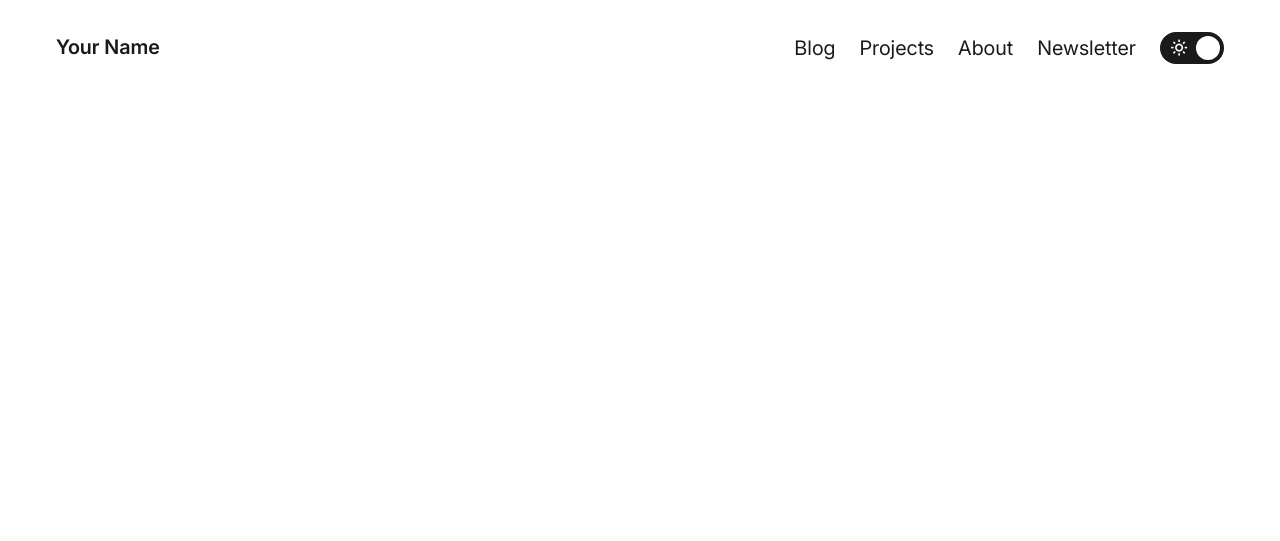
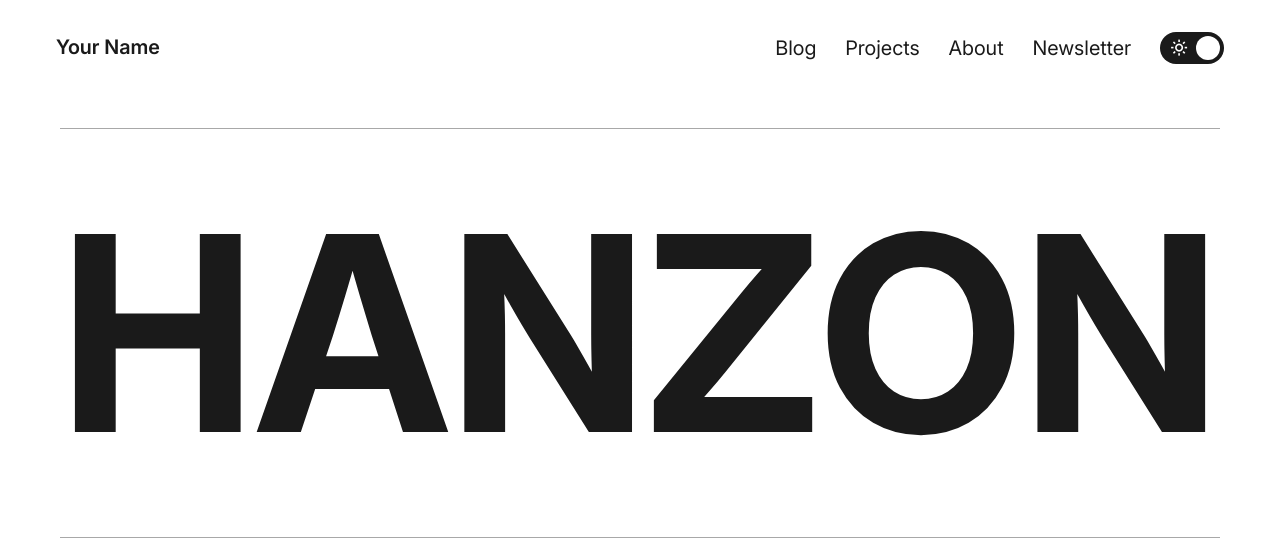
Before and after one commit to hanzchiziterem/hanzon, a plain HTML site: page index.html in a window 1280 px wide. Drawn offline with nearby package versions, Linux system fonts and the light colour scheme.

Commit message:
hero done

```diff
--- a/assets/js/main.js
+++ b/assets/js/main.js
@@ -18,3 +18,27 @@ checkbox.addEventListener('change', () => {
   root.classList.toggle('dark', checkbox.checked);
   localStorage.setItem('theme', theme);
 });
+
+
+//Hero Typing Script
+const text = "hanzon";
+const typingSpeed = 150; // ms between letters
+
+window.addEventListener("DOMContentLoaded", () => {
+  const target = document.getElementById("type-text");
+
+  // Loop through each character and schedule its insertion
+  [...text].forEach((char, i) => {
+    setTimeout(() => {
+      const span = document.createElement("span");
+      span.classList.add("letter");
+      span.textContent = char;
+      target.appendChild(span);
+
+      // trigger the fade‑in on the next paint
+      requestAnimationFrame(() => {
+        span.style.opacity = 1;
+      });
+    }, typingSpeed * i);
+  });
+});
--- a/assets/scss/abstracts/_headings.scss
+++ b/assets/scss/abstracts/_headings.scss
@@ -1,9 +1,18 @@
 //base
 @use '../abstracts/colors' as col;
 
-.title-logo{ //h1
+.hero-heading{ //h1
     font-weight: 700;
-    font-size: 15.2375em;
+    font-size: 17em;
+    text-transform: uppercase;
+    text-align: center;
+}
+
+@media (max-width: 1024px){
+    .hero-heading{
+        font-size: 5em;
+        width: calc(100vw - 2rem);
+    }
 }
 
 .main-heading{
--- /dev/null
+++ b/assets/scss/components/_hero.scss
@@ -0,0 +1,46 @@
+//abstracts
+@use '../abstracts/colors' as col;
+
+section.hero{
+    display: flex;
+    justify-content: center;
+    align-items: center;
+    //min-width: 1200px;
+
+    .container{
+        padding-top: 2em;
+
+        h1{
+            border-top: 1px solid col.$black-border;
+            border-bottom: 1px solid col.$black-border;
+        }
+
+        /* each letter starts invisible and then fades in */
+        #type-text .letter {
+            display: inline-block;       /* so opacity works per letter */
+            opacity: 0;
+            transition: opacity 0.3s ease;
+        }
+
+    }
+}
+
+
+@media (max-width: 1024px){
+    section.hero{
+/*         padding-left: 1em;
+        padding-right: 1em; */
+
+        .container{
+            padding: 1em 0em;
+            margin: 0;
+
+            h1{
+                display: inline-block;
+                white-space: nowrap;
+                overflow: hidden;
+                text-overflow: ellipsis;
+            }
+        }
+    }
+}
--- a/assets/scss/components/_navbar.scss
+++ b/assets/scss/components/_navbar.scss
@@ -1,5 +1,7 @@
 //abstracts
 @use '../abstracts/colors' as col;
+
+nav{
 
     .container{
         display: flex;
@@ -7,25 +9,40 @@
         align-items: center;
         padding: 2em 1em;
 
-    a{
+        a {
+            position: relative;          // establish containing block for pseudo
             font-weight: 600;
             font-size: 1.25em;
             padding-bottom: 0.1em;
+            color: inherit;              // keep your existing text color
 
-        &:hover{
-            border-bottom: 2px solid col.$black;
+            &::after {
+              content: "";
+              position: absolute;
+              left: 50%;
+              bottom: 0;
+              width: 0;
+              height: 2px;
+              background-color: col.$black;
+              transition: width 0.3s ease, left 0.3s ease;
+            }
+
+            &:hover::after {
+              width: 100%;
+              left: 0;
             }
           }
+
 
         .nav-items{
             display: flex;
             align-items: center;
-        gap: 1.5em;
+            gap: 1.8em;
 
             ul{
                 display: flex;
                 align-items: center;
-            gap: 1.5em;
+                gap: 1.8em;
 
                 a{
                     font-weight: 400;
@@ -37,6 +54,9 @@
             display: none;
         }
     }
+
+}
+
 
 
 @media (max-width: 1024px){
--- a/assets/scss/main.scss
+++ b/assets/scss/main.scss
@@ -16,3 +16,4 @@
 
 //components
 @use './components/navbar' as navbar;
+@use './components/hero' as hero;
--- a/index.html
+++ b/index.html
@@ -35,5 +35,13 @@
             <i class="bx bx-menu"></i>
         </div>
     </nav>
+
+    <section class="hero">
+        <div class="container">
+            <h1 class="hero-heading cursor" id="type-text"></h1>
+        </div>
+    </section>
+
+    <script src="./assets/js/main.js"></script>
 </body>
 </html>
```
Also changed, not shown: assets/scss/css/main.css, 1 other file. Lines whose indentation alone changed are shown as unchanged.
